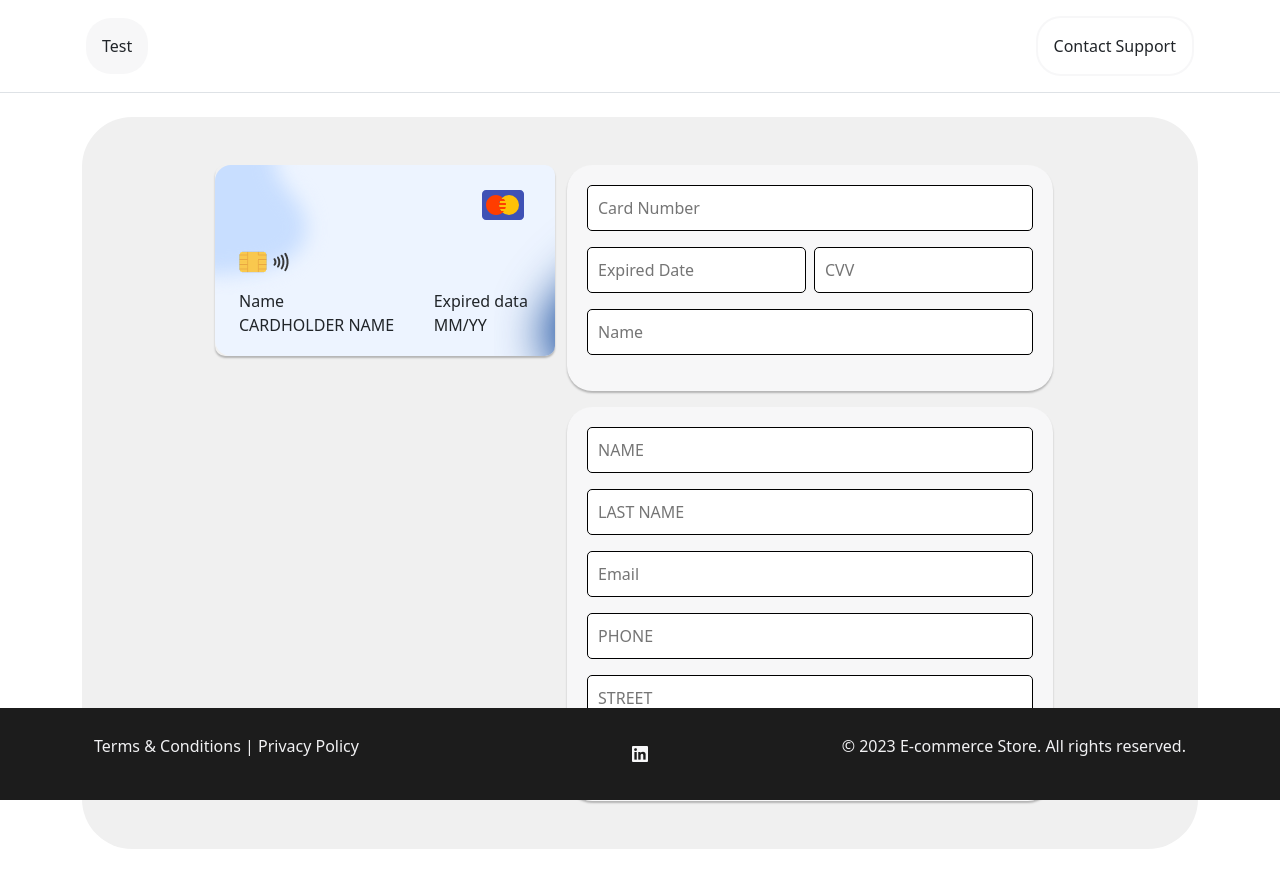
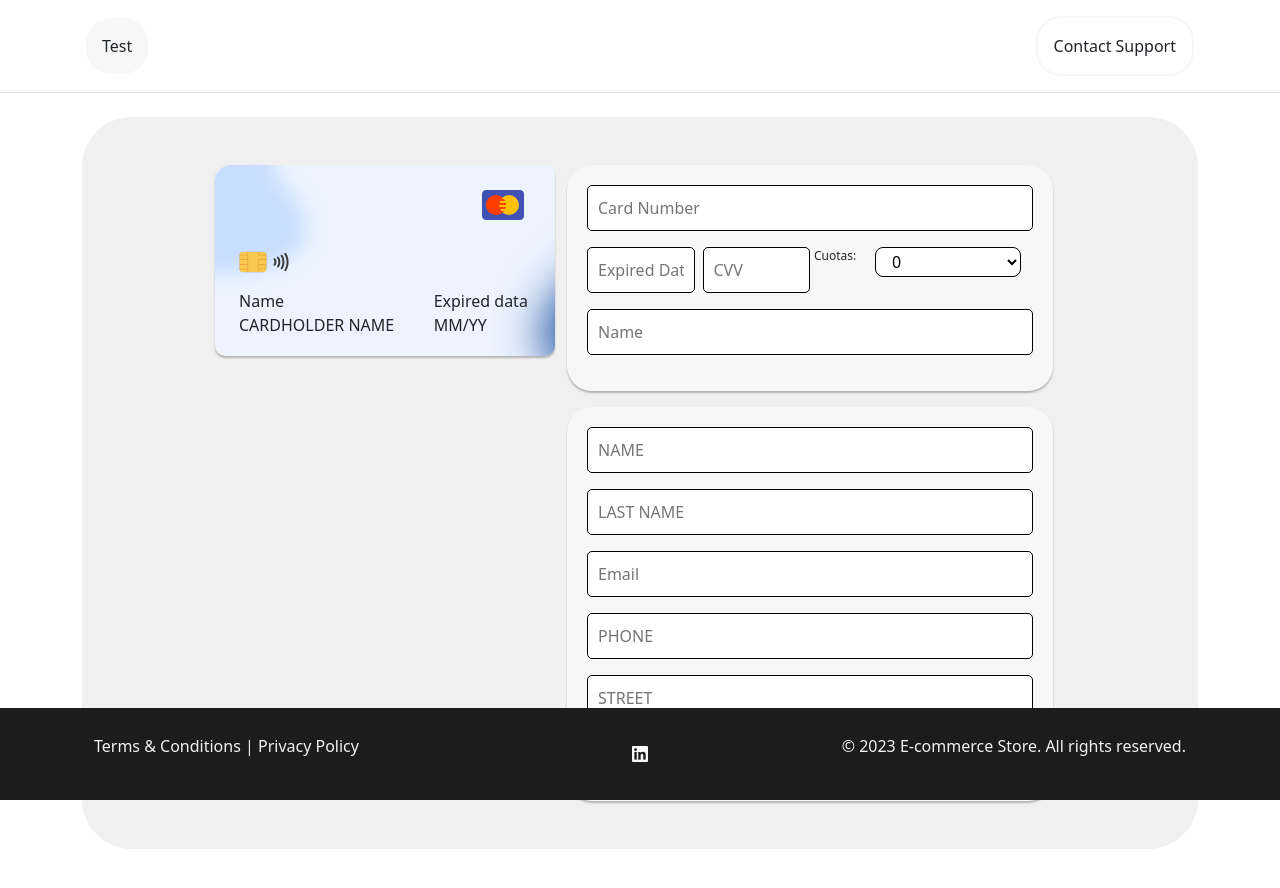
Before and after one commit to SebastiaWeb/ecommer-fronted, a React (Vite) app: page /checkout in a window 1280 px wide. Shown: the top 888 px of the page. Built offline with nearby package versions, Linux system fonts and the light colour scheme; no server answers.

Commit message:
Add: products

```diff
--- a/src/components/Input/slice/creditCardSlice.tsx
+++ b/src/components/Input/slice/creditCardSlice.tsx
@@ -11,6 +11,7 @@ interface CheckoutState {
     email: string;
     phone: string;
     street: string;
+    installments: number;
 }
 
 const initialState: CheckoutState = {
@@ -22,7 +23,8 @@ const initialState: CheckoutState = {
     lastName: "",
     email: "",
     phone: "",
-    street: ""
+    street: "",
+    installments: 0
 };
 
 export const creditCardSlice = createSlice({
@@ -60,6 +62,9 @@ export const creditCardSlice = createSlice({
         setStreet: (state, action: PayloadAction<string>) => {
             state.street = action.payload;
         },
+        setInstallments: (state, action: PayloadAction<string>) => {
+            state.street = action.payload;
+        },
         // Optional: A reset action to clear all fields
         resetCheckoutForm: () => initialState
     }
@@ -76,7 +81,8 @@ export const {
     setEmail,
     setPhone,
     setStreet,
-    resetCheckoutForm
+    resetCheckoutForm,
+    setInstallments
 } = creditCardSlice.actions;
 
 // Selectors
@@ -89,5 +95,6 @@ export const selectLastName = (state: any) => state.creditCardSlice.lastName;
 export const selectEmail = (state: any) => state.creditCardSlice.email;
 export const selectPhone = (state: any) => state.creditCardSlice.phone;
 export const selectStreet = (state: any) => state.creditCardSlice.street;
+export const selectInstallments = (state: any) => state.creditCardSlice.installments;
 
 export const creditCardReducer = creditCardSlice.reducer;
--- a/src/index.css
+++ b/src/index.css
@@ -84,3 +84,15 @@ html {
   border-width: 1px; /* arriba, derecha, abajo, izquierda */
   border-style: dashed;
 }
+
+.installments{
+  height: 30px;
+  background-color: white;
+  border:none;
+  border: solid 1px black;
+  border-radius: 8px;
+}
+
+.label_installments{
+  font-size: 12px;
+}
--- a/src/pages/Checkout.tsx
+++ b/src/pages/Checkout.tsx
@@ -17,6 +17,7 @@ import {
   setEmail,
   setPhone,
   setStreet,
+  setInstallments,
   selectCardNumber,
   selectCardHolder,
   selectExpirationDate,
@@ -25,7 +26,8 @@ import {
   selectLastName,
   selectEmail,
   selectPhone,
-  selectStreet
+  selectStreet,
+  selectInstallments
 } from '../components/Input/slice/creditCardSlice';
 import { apiService } from '../api';
 
@@ -79,6 +81,11 @@ function Checkout() {
     dispatch(setStreet(input.value));
   };
 
+  const handleInstallments = (e: React.ChangeEvent) => {
+    const input = e.target as HTMLInputElement;
+    dispatch(setStreet(input.value));
+  };
+
   // Selectores para obtener los datos del estado
   const cardNumber = useSelector(selectCardNumber);
   const cardHolder = useSelector(selectCardHolder);
@@ -89,6 +96,7 @@ function Checkout() {
   const email = useSelector(selectEmail);
   const phone = useSelector(selectPhone);
   const street = useSelector(selectStreet);
+  const installments = useSelector(selectInstallments);
 
   const handleBuyClick = async () => {
     // Validaciones previas (las que ya teníamos)
@@ -119,6 +127,7 @@ function Checkout() {
         cardHolder,
         expirationDate,
         cvv,
+        installments,
         email, // ID de orden único
         orderId: `ORD-${Date.now()}`,
       };
@@ -211,7 +220,7 @@ function Checkout() {
                     keyUp={handleCardNumber}
                   />
                   <div className="col-12 row p-0 g-0">
-                    <div className="col-6 p-0 pe-1">
+                    <div className="col-3 p-0 pe-1">
                       <InputPersonalized
                         type="text"
                         placeholder="Expired Date"
@@ -221,7 +230,7 @@ function Checkout() {
                         keyUp={handleExpireData}
                       />
                     </div>
-                    <div className="col-6 p-0 ps-1">
+                    <div className="col-3 p-0 ps-1">
                       <InputPersonalized
                         type="number"
                         placeholder="CVV"
@@ -231,6 +240,15 @@ function Checkout() {
                         keyUp={handleCvv}
                       />
                     </div>
+                    <div className="row col-6 p-0 ps-1">
+                      <label htmlFor="installments" className="col-4 label_installments text-end d-flex aling-items-center">Cuotas:</label>
+                        <select name="installments" id="installments" className="col-8 installments" onChange={handleInstallments}>
+                          <option value="0">0</option>
+                          <option value="1">1</option>
+                          <option value="2">2</option>
+                          <option value="3">3</option>
+                        </select>
+                      </div>
                   </div>
                   <div className="col-12">
                     <InputPersonalized
```
